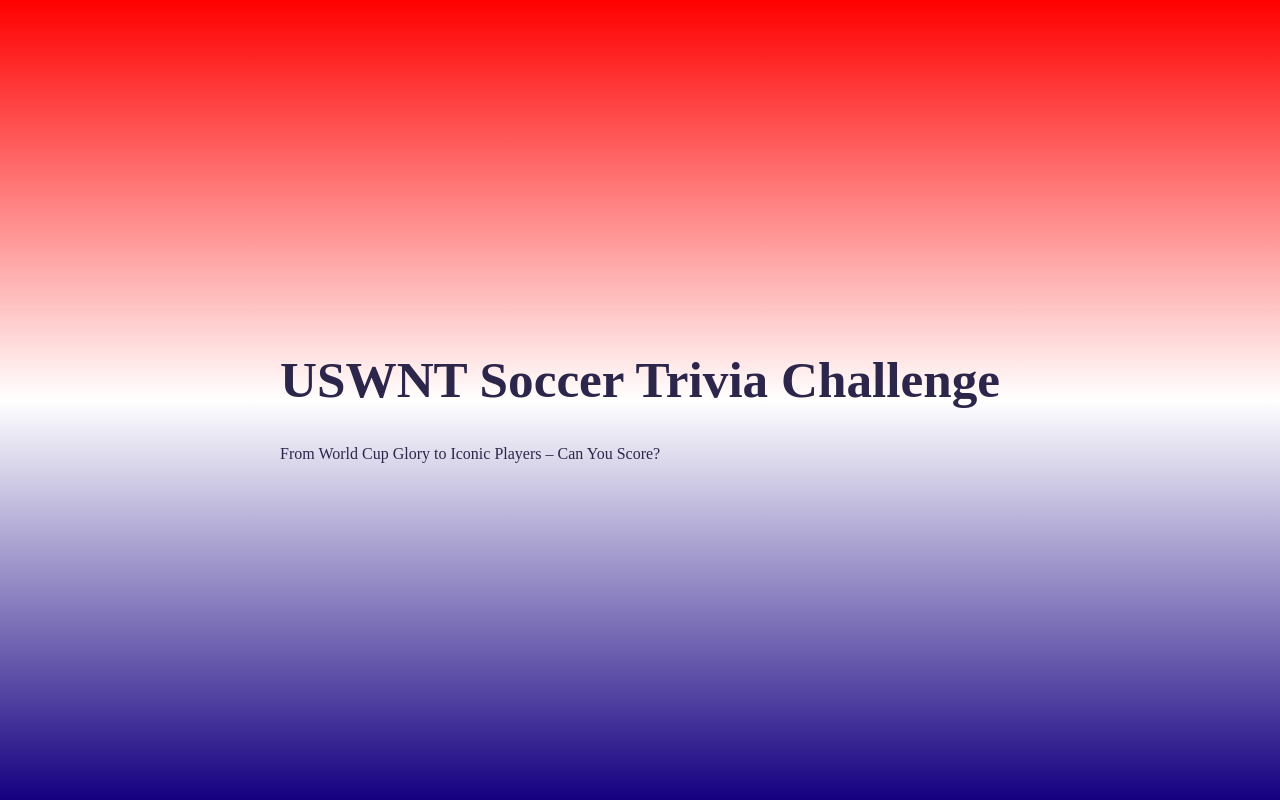
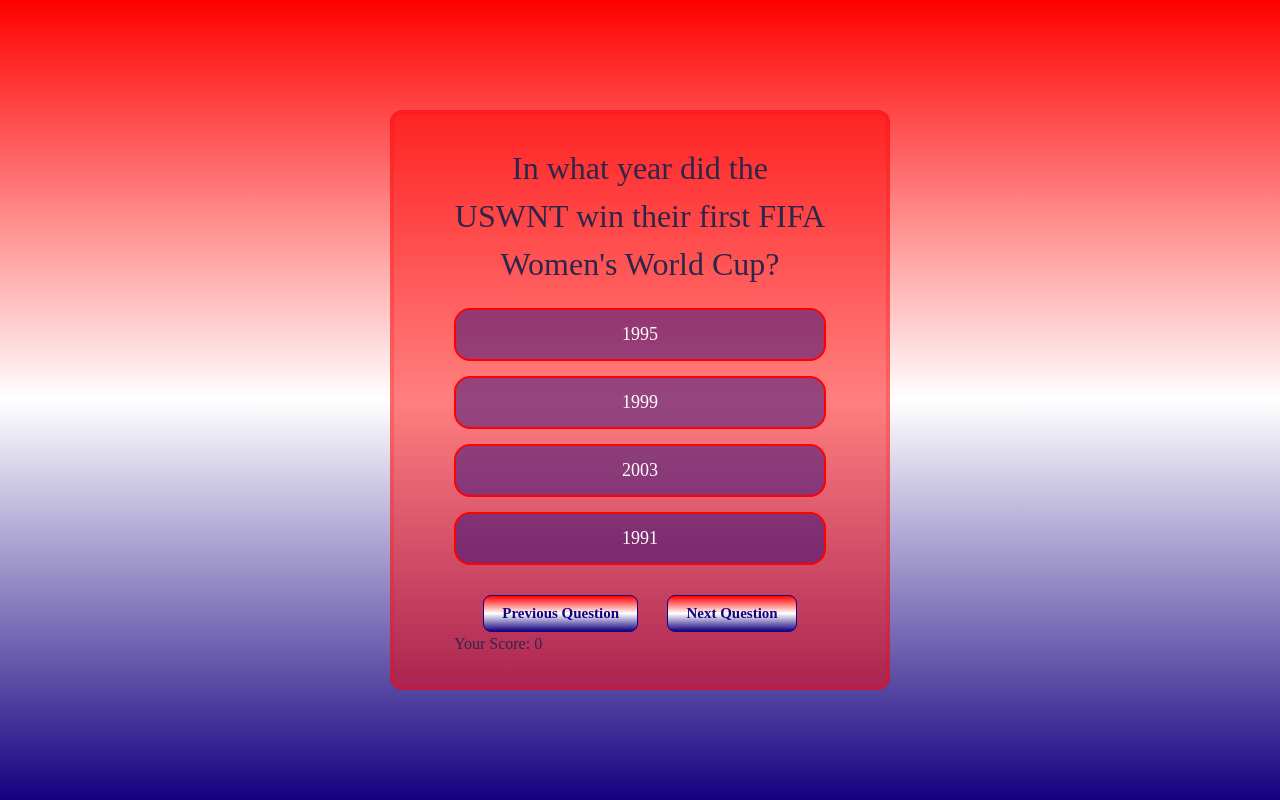
Before and after one commit to alalumiere/react-trivia, a React (Vite) app: page / in a window 1280 px wide. Built offline with nearby package versions, Linux system fonts and the light colour scheme.

Commit message:
triv app function updated

```diff
--- a/src/App.jsx
+++ b/src/App.jsx
@@ -1,22 +1,15 @@
+// A React trivia app
+// By: Amanda LaLumiere
+
 import { useState } from "react";
-import reactLogo from "./assets/react.svg";
-import viteLogo from "/vite.svg";
 import "./App.css";
+import { triviaQuestions } from "./trivQuestions";
+import Questions from "./Questions";
+
+import React from "react";
 
 function App() {
-  const [count, setCount] = useState(0);
-
-  return (
-    <>
-      <div>
-        <h1>USWNT Soccer Trivia Challenge</h1>
-        <p> From World Cup Glory to Iconic Players – Can You Score?</p>
-      </div>
-      {/* <div>
-        <button />
-      </div> */}
-    </>
-  );
+  return <Questions questions={triviaQuestions.questions} />;
 }
 
 export default App;
--- /dev/null
+++ b/src/Questions.jsx
@@ -0,0 +1,87 @@
+import React, { useState } from "react";
+
+const Questions = ({ questions }) => {
+  // track the current question
+  const [currentQuestion, setCurrentQuestion] = useState(0);
+  // track the selected answer
+  const [selectedAnswer, setSelectedAnswer] = useState(null);
+  // track score
+  const [score, setScore] = useState(0);
+  // display score
+  const [showResult, setShowResult] = useState(false);
+
+  // destructure the current question
+  const { question, options } = questions[currentQuestion];
+
+  // go to next question
+  const handleNext = () => {
+    if (currentQuestion < question.length - 1) {
+      setCurrentQuestion(currentQuestion + 1);
+    } else {
+      setShowResult(true);
+    }
+  };
+
+  // got to previous question
+  const handleBack = () => {
+    if (currentQuestion > 0) {
+      setSelectedAnswer(null); // clear selected answer whe moving to next question
+      setCurrentQuestion(currentQuestion - 1);
+    }
+  };
+
+  // sets the selected answer when the user clicks on an option
+  const answerClick = (answer) => {
+    setSelectedAnswer(answer);
+    if (answer === correctAnswer) {
+      setScore(score + 1); // if the answer is correct, increment the score
+    }
+  };
+
+  return (
+    <div className="questions-container">
+      {showResult ? (
+        <div className="results">
+          <h2>Trivia Challenge Complete!</h2>
+          <p>
+            Your Score is: {score} / {questions.length}
+          </p>
+        </div>
+      ) : (
+        <>
+          <h2>{question}</h2>
+          <ul>
+            {options.map((option, index) => (
+              <li
+                key={index}
+                onClick={() => answerClick(option)}
+                className={selectedAnswer === option ? "selected-answer" : ""}
+              >
+                {option}{" "}
+              </li> //display the options
+            ))}
+          </ul>
+          <div className="nav-buttons">
+            <button
+              onClick={handleBack}
+              disabled={currentQuestion === 0}
+              className="back-btn"
+            >
+              Previous Question
+            </button>
+            <button
+              onClick={handleNext}
+              disabled={currentQuestion === question.length - 1}
+              className="back-btn"
+            >
+              Next Question
+            </button>
+          </div>
+        </>
+      )}
+      <div>Your Score: {score}</div>
+    </div>
+  );
+};
+
+export default Questions;
--- /dev/null
+++ b/src/trivQuestions.js
@@ -0,0 +1,189 @@
+export const triviaQuestions = {
+  questions: [
+    {
+      question:
+        "In what year did the USWNT win their first FIFA Women's World Cup?",
+      correctAnswer: "1991",
+      options: ["1995", "1999", "2003", "1991"],
+    },
+    {
+      question:
+        "Who was the first USWNT player to win the FIFA World Player of the Year award?",
+      correctAnswer: "Mia Hamm",
+      options: ["Abby Wambach", "Alex Morgan", "Carli Lloyd", "Mia Hamm"],
+    },
+    {
+      question:
+        "Which team did the USWNT defeat in the final of the 1999 FIFA Women's World Cup?",
+      correctAnswer: "China",
+      options: ["Brazil", "Germany", "Norway", "China"],
+    },
+    {
+      question:
+        "Who scored the winning penalty kick in the 1999 World Cup final?",
+      correctAnswer: "Brandi Chastain",
+      options: ["Mia Hamm", "Julie Foudy", "Kristine Lilly", "Brandi Chastain"],
+    },
+    {
+      question: "How many Olympic gold medals has the USWNT won as of 2021?",
+      correctAnswer: "4",
+      options: ["3", "5", "2", "4"],
+    },
+    {
+      question:
+        "Which USWNT player holds the record for the most international goals in women's soccer history?",
+      correctAnswer: "Abby Wambach",
+      options: ["Mia Hamm", "Alex Morgan", "Kristine Lilly", "Abby Wambach"],
+    },
+    {
+      question:
+        "In what year did the USWNT win their fourth FIFA Women's World Cup?",
+      correctAnswer: "2019",
+      options: ["2015", "2007", "2003", "2019"],
+    },
+    {
+      question:
+        "Which USWNT player is known for her iconic goal celebration of sipping tea at the 2019 World Cup?",
+      correctAnswer: "Megan Rapinoe",
+      options: ["Carli Lloyd", "Alex Morgan", "Julie Ertz", "Megan Rapinoe"],
+    },
+    {
+      question:
+        "Who was the head coach of the USWNT during their 2019 World Cup victory?",
+      correctAnswer: "Jill Ellis",
+      options: [
+        "Vlatko Andonovski",
+        "Pia Sundhage",
+        "April Heinrichs",
+        "Jill Ellis",
+      ],
+    },
+    {
+      question:
+        "Which USWNT player won the FIFA Best Women's Player award in 2019?",
+      correctAnswer: "Megan Rapinoe",
+      options: ["Carli Lloyd", "Julie Ertz", "Rose Lavelle", "Megan Rapinoe"],
+    },
+    {
+      question:
+        "Who was the first USWNT player to reach 300 international caps?",
+      correctAnswer: "Kristine Lilly",
+      options: ["Mia Hamm", "Abby Wambach", "Julie Foudy", "Kristine Lilly"],
+    },
+    {
+      question:
+        "Who was the captain of the USWNT during their 1999 World Cup victory?",
+      correctAnswer: "Carla Overbeck",
+      options: ["Mia Hamm", "Brandi Chastain", "Julie Foudy", "Carla Overbeck"],
+    },
+    {
+      question:
+        "How many FIFA Women's World Cup titles has the USWNT won as of 2023?",
+      correctAnswer: "4",
+      options: ["3", "5", "2", "4"],
+    },
+    {
+      question:
+        "In what year did the USWNT win their second FIFA Women's World Cup?",
+      correctAnswer: "1999",
+      options: ["1991", "2003", "2015", "1999"],
+    },
+    {
+      question:
+        "Which USWNT player is known for scoring a hat-trick in the 2015 World Cup final?",
+      correctAnswer: "Carli Lloyd",
+      options: ["Alex Morgan", "Abby Wambach", "Megan Rapinoe", "Carli Lloyd"],
+    },
+    {
+      question:
+        "Which USWNT player famously tore her shirt off in celebration after scoring the winning penalty in the 1999 World Cup?",
+      correctAnswer: "Brandi Chastain",
+      options: ["Mia Hamm", "Julie Foudy", "Kristine Lilly", "Brandi Chastain"],
+    },
+    {
+      question:
+        "What is the name of the USWNT player who scored the fastest goal in Olympic history?",
+      correctAnswer: "Carli Lloyd",
+      options: ["Mia Hamm", "Abby Wambach", "Megan Rapinoe", "Carli Lloyd"],
+    },
+    {
+      question:
+        "Who was the head coach of the USWNT during their 1991 World Cup victory?",
+      correctAnswer: "Anson Dorrance",
+      options: [
+        "Tony DiCicco",
+        "April Heinrichs",
+        "Pia Sundhage",
+        "Anson Dorrance",
+      ],
+    },
+    {
+      question:
+        "Which USWNT player scored a memorable goal from the halfway line in the 2015 World Cup final?",
+      correctAnswer: "Carli Lloyd",
+      options: ["Alex Morgan", "Abby Wambach", "Julie Ertz", "Carli Lloyd"],
+    },
+    {
+      question:
+        "How many times has the USWNT finished as runners-up in the FIFA Women's World Cup?",
+      correctAnswer: "1",
+      options: ["2", "3", "0", "1"],
+    },
+    {
+      question:
+        "Which USWNT player has played in the most FIFA Women's World Cups?",
+      correctAnswer: "Kristine Lilly",
+      options: ["Abby Wambach", "Mia Hamm", "Carli Lloyd", "Kristine Lilly"],
+    },
+    {
+      question:
+        "In what year did the USWNT win their third FIFA Women's World Cup?",
+      correctAnswer: "2015",
+      options: ["2007", "1999", "2011", "2015"],
+    },
+    {
+      question: "Which USWNT player won the Golden Boot at the 2019 World Cup?",
+      correctAnswer: "Megan Rapinoe",
+      options: ["Alex Morgan", "Carli Lloyd", "Julie Ertz", "Megan Rapinoe"],
+    },
+    {
+      question: "Who was the USWNT goalkeeper during the 2015 World Cup final?",
+      correctAnswer: "Hope Solo",
+      options: ["Briana Scurry", "Alyssa Naeher", "Ashlyn Harris", "Hope Solo"],
+    },
+    {
+      question:
+        "How many goals did Abby Wambach score in her international career?",
+      correctAnswer: "184",
+      options: ["158", "172", "205", "184"],
+    },
+    {
+      question:
+        "Which USWNT player is known for her outspoken activism on and off the field?",
+      correctAnswer: "Megan Rapinoe",
+      options: ["Carli Lloyd", "Abby Wambach", "Alex Morgan", "Megan Rapinoe"],
+    },
+    {
+      question: "Who was the youngest player on the USWNT 1999 World Cup team?",
+      correctAnswer: "Lorrie Fair",
+      options: ["Mia Hamm", "Julie Foudy", "Kristine Lilly", "Lorrie Fair"],
+    },
+    {
+      question:
+        "Who was the head coach of the USWNT during their 1999 World Cup victory?",
+      correctAnswer: "Tony DiCicco",
+      options: ["Pia Sundhage", "Anson Dorrance", "Jill Ellis", "Tony DiCicco"],
+    },
+    {
+      question: "Which USWNT player has the nickname 'Baby Horse'?",
+      correctAnswer: "Alex Morgan",
+      options: ["Tobin Heath", "Megan Rapinoe", "Carli Lloyd", "Alex Morgan"],
+    },
+    {
+      question:
+        "Which country did the USWNT defeat in the final to win the 2015 World Cup?",
+      correctAnswer: "Japan",
+      options: ["Germany", "China", "Brazil", "Japan"],
+    },
+  ],
+};
```
